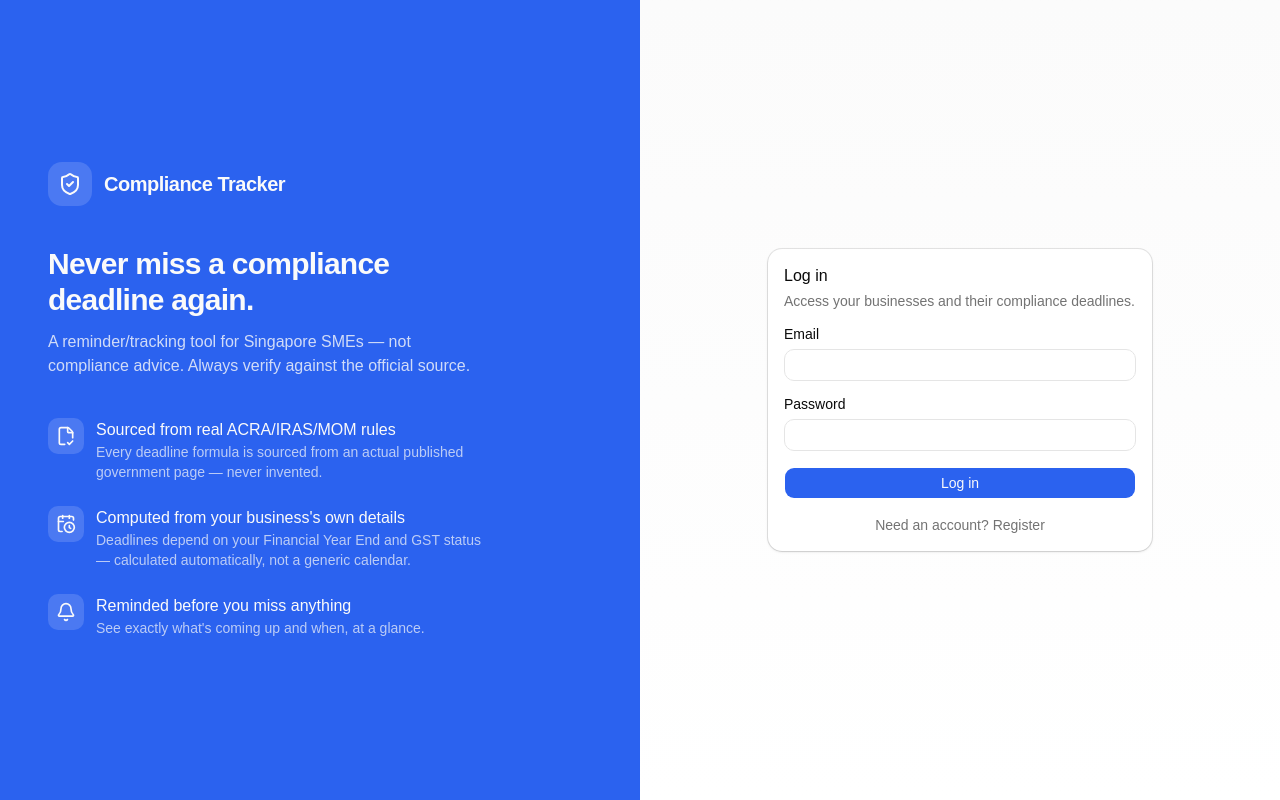
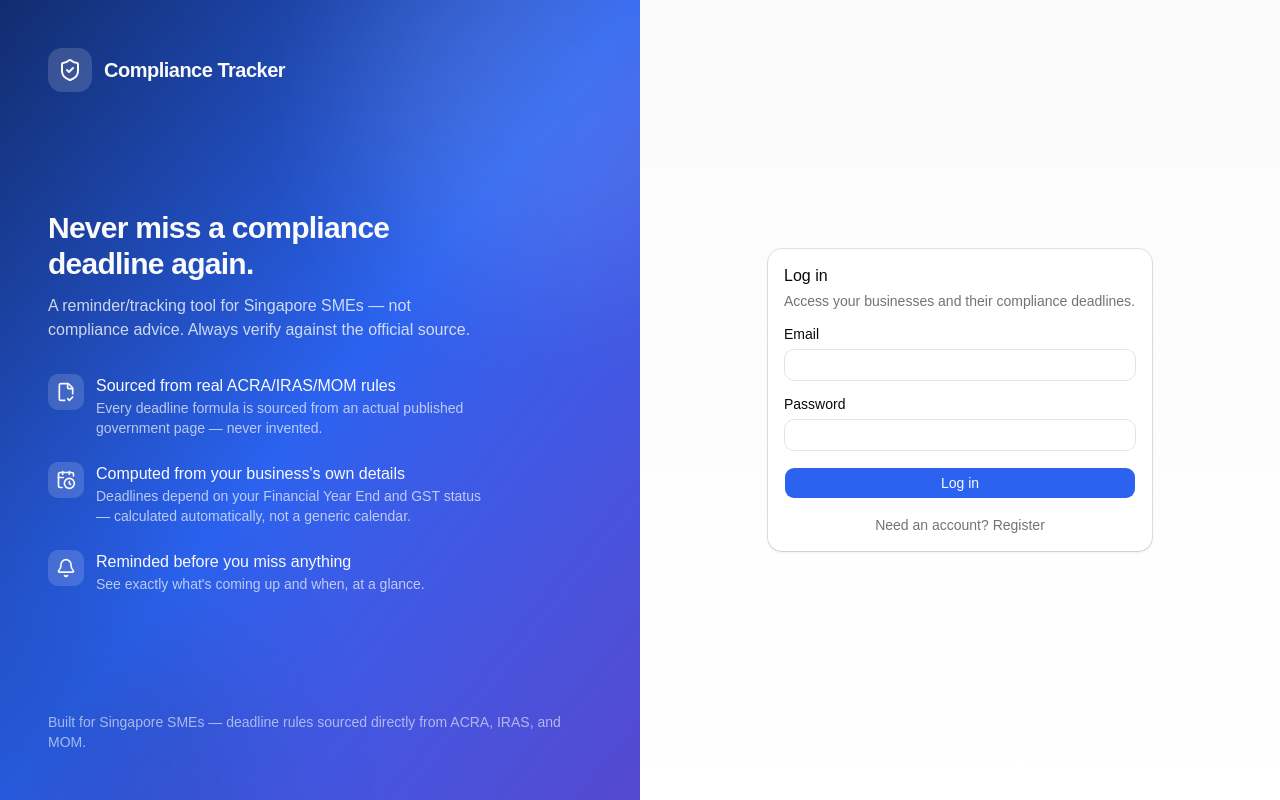
Before and after one commit to compliance-tracker/compliance-tracker-frontend, a React (Vite) app: page / in a window 1280 px wide. Built offline with nearby package versions, Linux system fonts and the light colour scheme; no server answers.

Commit message:
Improve login panel: gradient + decorative depth, better vertical distribution

```diff
--- a/src/components/LoginForm.tsx
+++ b/src/components/LoginForm.tsx
@@ -63,15 +63,22 @@ export function LoginForm({ onAuthenticated }: LoginFormProps) {
     <div className="grid min-h-screen lg:grid-cols-2">
       {/* Branding/value-prop panel - hidden on small screens, since there's no room for it
           alongside the form without both feeling cramped. */}
-      <div className="hidden flex-col justify-center gap-10 bg-primary p-12 text-primary-foreground lg:flex">
-        <div className="flex items-center gap-3">
+      <div className="relative hidden flex-col justify-between overflow-hidden bg-gradient-to-br from-[oklch(0.32_0.12_264)] via-primary to-[oklch(0.5_0.2_280)] p-12 text-primary-foreground lg:flex">
+        {/* Purely decorative blurred shapes - texture/depth so the panel doesn't read as a
+            flat single-color fill. pointer-events-none + aria-hidden since they carry no
+            content, just visual interest. */}
+        <div aria-hidden className="pointer-events-none absolute -top-24 -right-24 h-96 w-96 rounded-full bg-white/10 blur-3xl" />
+        <div aria-hidden className="pointer-events-none absolute -bottom-32 -left-16 h-80 w-80 rounded-full bg-black/10 blur-3xl" />
+
+        <div className="relative flex items-center gap-3">
           <div className="flex h-11 w-11 items-center justify-center rounded-xl bg-primary-foreground/15">
             <ShieldCheck className="h-6 w-6" />
           </div>
           <span className="text-xl font-semibold tracking-tight">Compliance Tracker</span>
         </div>
 
-        <div className="max-w-md space-y-3">
+        <div className="relative max-w-md space-y-8">
+          <div className="space-y-3">
             <h2 className="text-3xl font-semibold tracking-tight">
               Never miss a compliance deadline again.
             </h2>
@@ -81,7 +88,7 @@ export function LoginForm({ onAuthenticated }: LoginFormProps) {
             </p>
           </div>
 
-        <div className="max-w-md space-y-6">
+          <div className="space-y-6">
             {VALUE_PROPS.map(({ icon: Icon, title, description }) => (
               <div key={title} className="flex gap-3">
                 <div className="flex h-9 w-9 shrink-0 items-center justify-center rounded-lg bg-primary-foreground/15">
@@ -94,6 +101,11 @@ export function LoginForm({ onAuthenticated }: LoginFormProps) {
               </div>
             ))}
           </div>
+        </div>
+
+        <p className="relative text-sm text-primary-foreground/60">
+          Built for Singapore SMEs — deadline rules sourced directly from ACRA, IRAS, and MOM.
+        </p>
       </div>
 
       {/* Form panel */}
```
Lines whose indentation alone changed are shown as unchanged.
